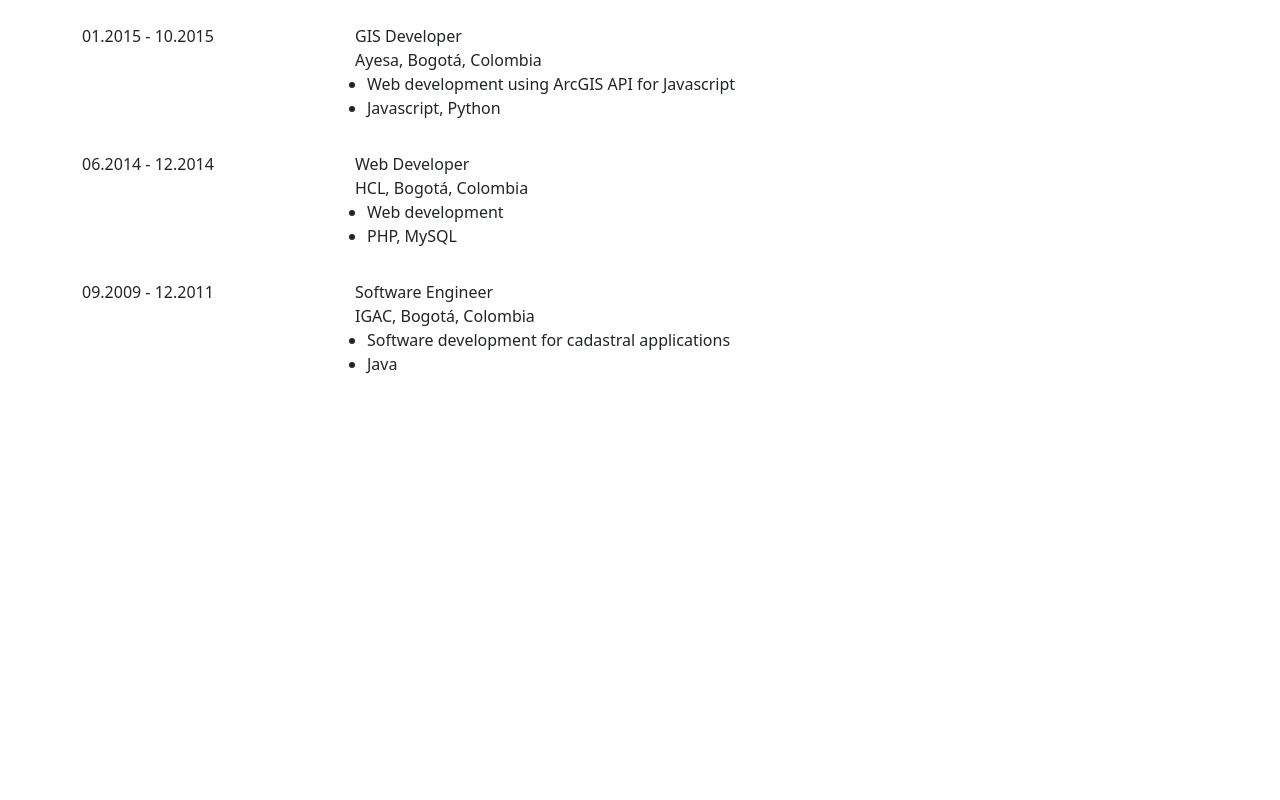
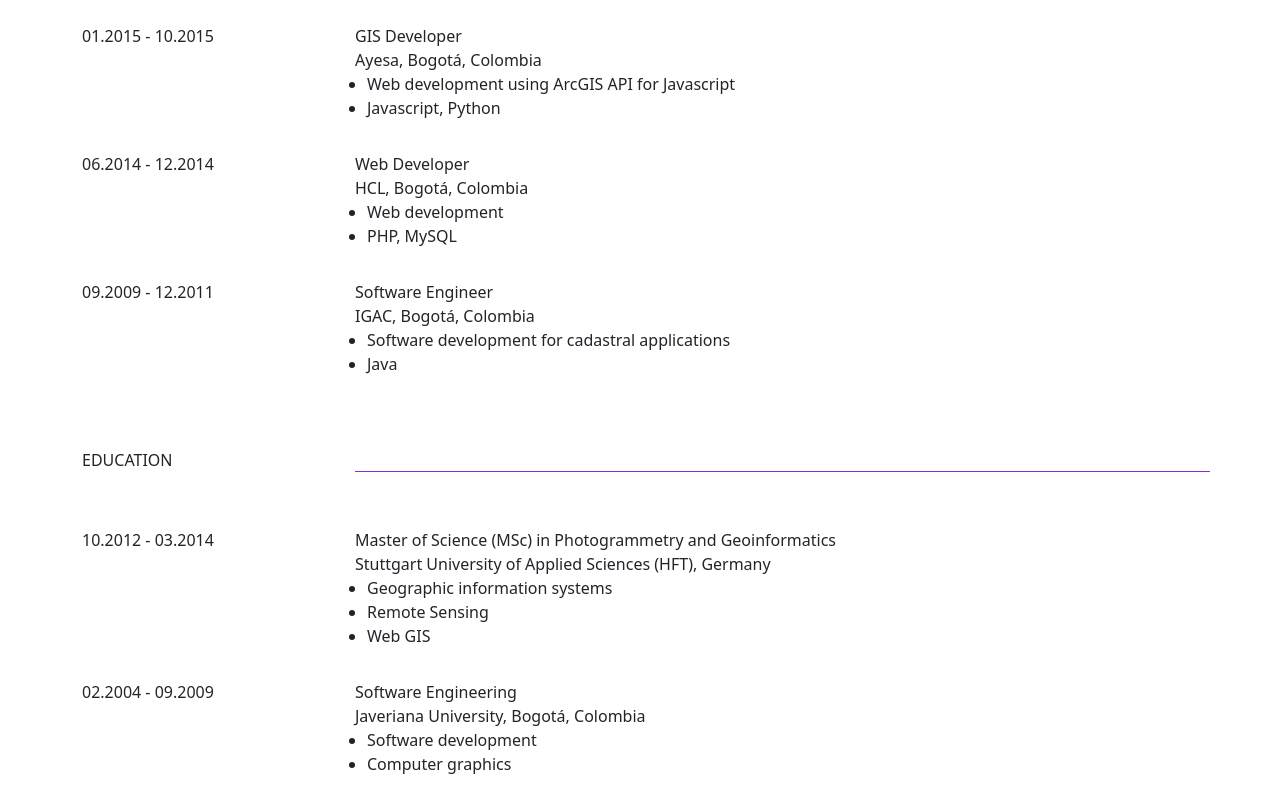
Before and after one commit to pateto/cv, an Angular app: page / in a window 1280 px wide. Shown: the part 1047-1847 px from the top of the page. Before the commit the page ends 1447 px from the top, so only its background shows below. Built offline with nearby package versions, Linux system fonts and the light colour scheme.

Commit message:
add education

```diff
--- a/src/app/app.component.html
+++ b/src/app/app.component.html
@@ -227,6 +227,64 @@
         </div>
       </div>
 
+      <div class="row py-5">
+        <div class="col-3">
+          EDUCATION
+        </div>
+        <div class="col-9 header">
+        </div>
+      </div>
+
+      <div class="row py-2">
+        <div class="col-3">
+          10.2012 - 03.2014
+        </div>
+        <div class="col-9">
+          <div class="row">
+            Master of Science (MSc) in Photogrammetry and Geoinformatics
+          </div>
+          <div class="row">
+            Stuttgart University of Applied Sciences (HFT), Germany
+          </div>
+          <div class="row">
+            <ul>
+              <li>
+                Geographic information systems
+              </li>
+              <li>
+                Remote Sensing
+              </li>
+              <li>
+                Web GIS
+              </li>
+            </ul>
+          </div>
+        </div>
+      </div>
+
+      <div class="row py-2">
+        <div class="col-3">
+          02.2004 - 09.2009
+        </div>
+        <div class="col-9">
+          <div class="row">
+            Software Engineering
+          </div>
+          <div class="row">
+            Javeriana University, Bogotá, Colombia
+          </div>
+          <div class="row">
+            <ul>
+              <li>
+                Software development
+              </li>
+              <li>
+                Computer graphics
+              </li>
+            </ul>
+          </div>
+        </div>
+      </div>
 
     </div>
   </div>
```
